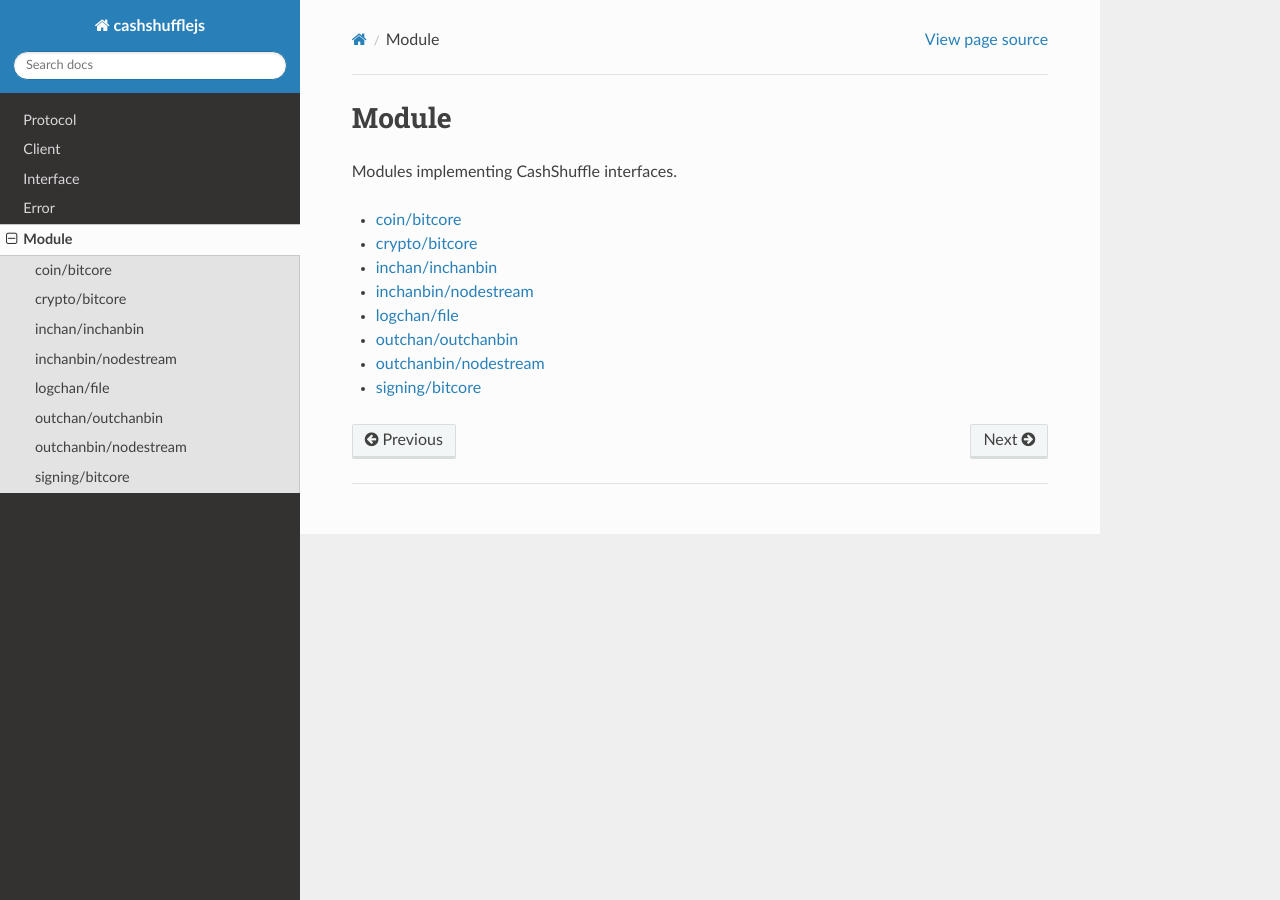
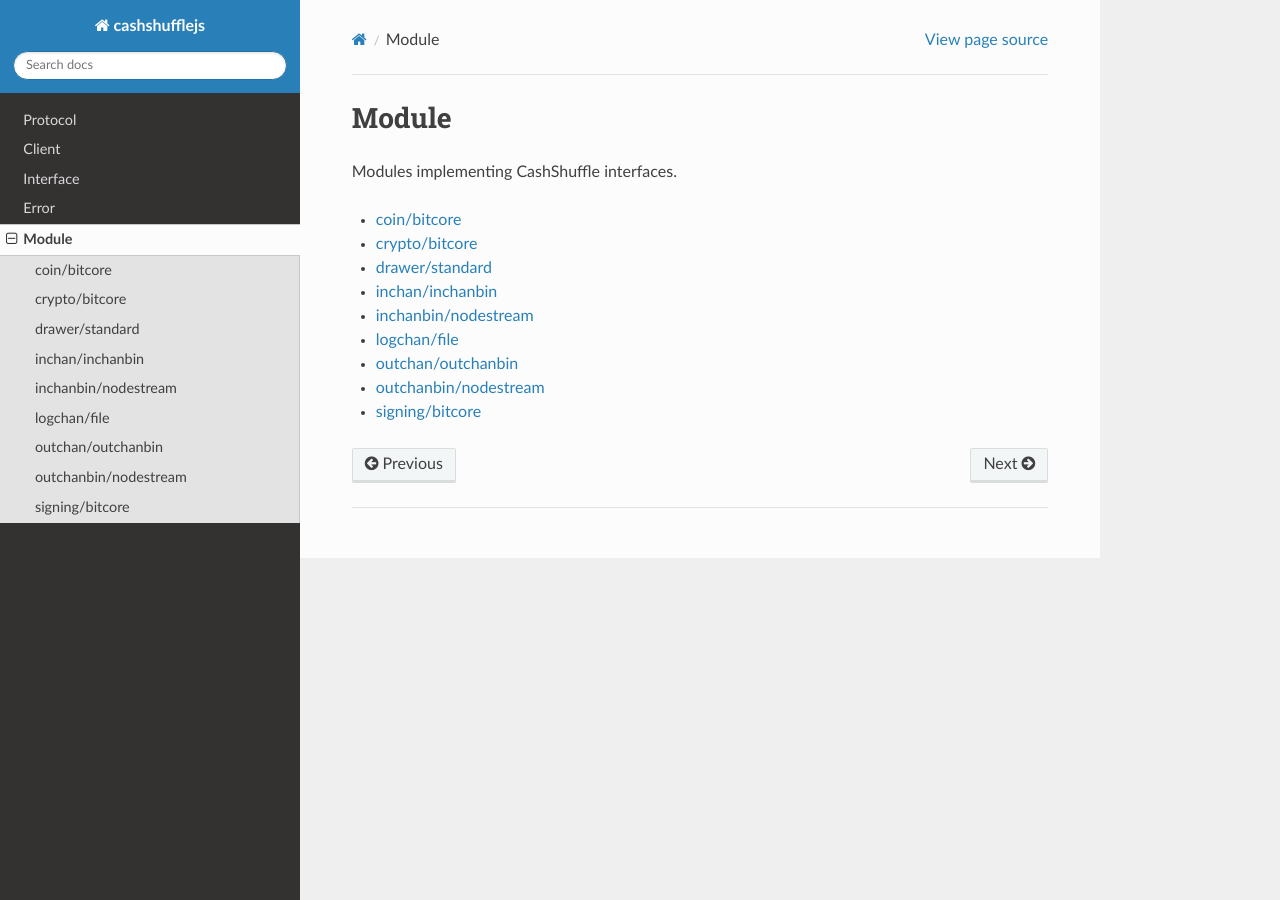
Before and after one commit to bookmoons/cashshufflejs, a Sphinx documentation site: the page built from doc/module.rst, in a window 1280 px wide. Built offline with Sphinx 7.4.7 and the Read the Docs theme 2.0.0, drawn with Linux system fonts in a browser that asks for light colours.

Commit message:
doc: Add drawer/standard

```diff
--- a/doc/module.rst
+++ b/doc/module.rst
@@ -6,6 +6,7 @@
 .. toctree::
    module/coin/bitcore
    module/crypto/bitcore
+   module/drawer/standard
    module/inchan/inchanbin
    module/inchanbin/nodestream
    module/logchan/file
--- /dev/null
+++ b/doc/module/drawer/standard.rst
@@ -0,0 +1,5 @@
+drawer/standard
+---------------
+
+.. automodule:: drawer/standard
+   :members:
```
